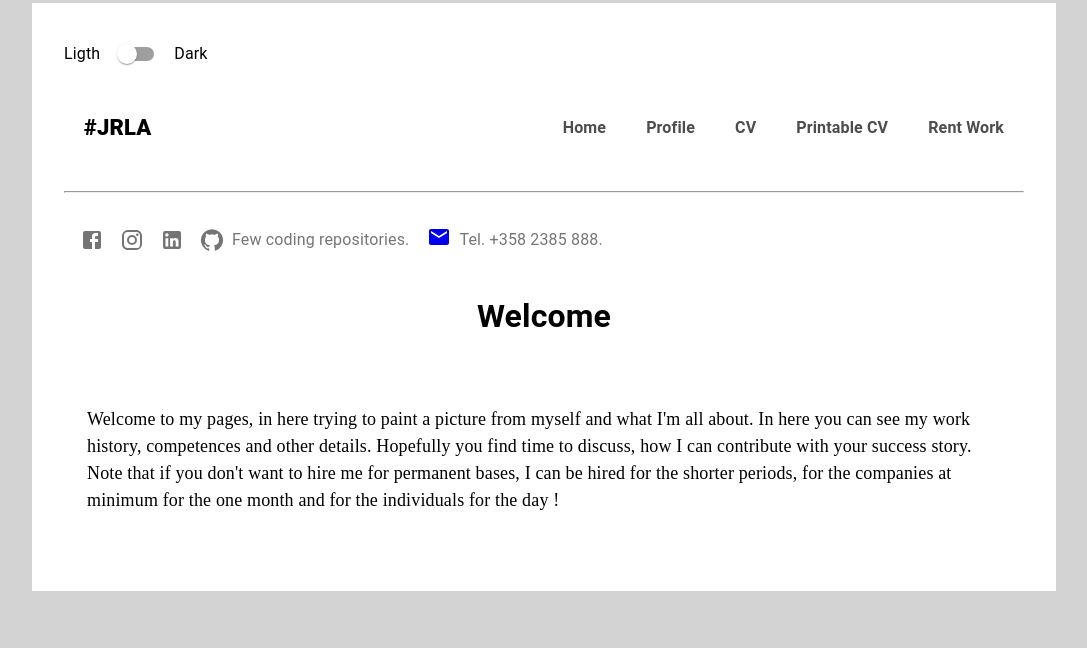
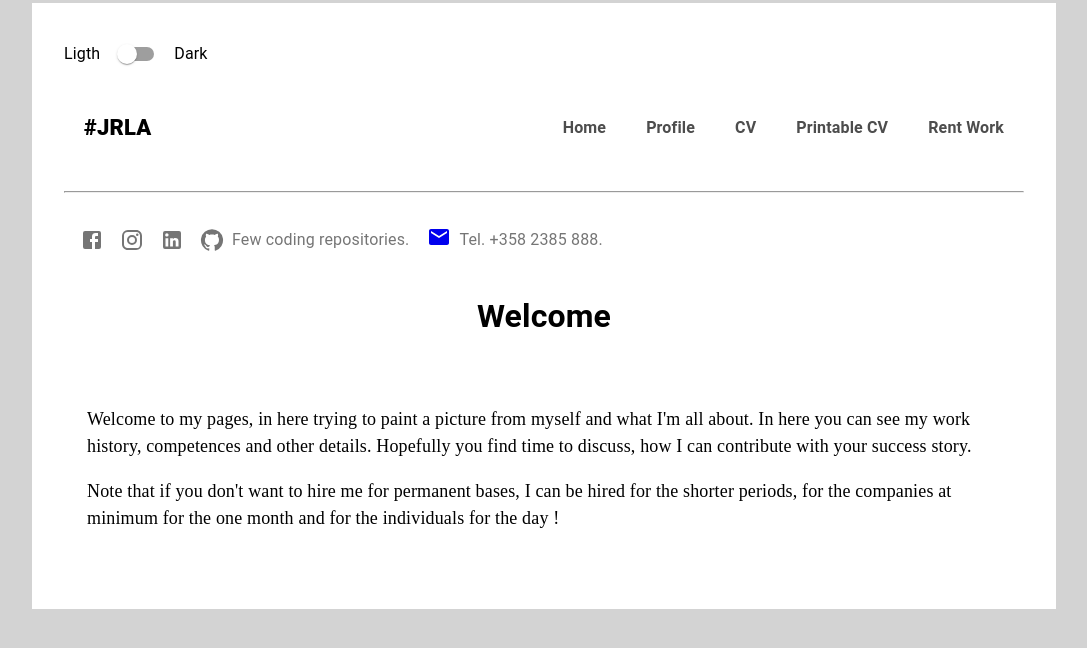
Before and after one commit to JouniR68/CV, a React (Vite) app: page / in a window 1280 px wide. Shown: the top 648 px of the page, without its empty margins (96-1183 px from the left). Built offline with nearby package versions, Linux system fonts and the light colour scheme.

Commit message:
Minor styling fixes

```diff
--- a/src/components/Customer.jsx
+++ b/src/components/Customer.jsx
@@ -207,7 +207,7 @@ export default function AddData(props) {
         />
         <br />
         <Button variant="contained" color="primary" onClick={() => save()}>
-          TALLETA
+          SAVE
         </Button>
       </Box>
     </div>
--- a/src/components/Home.jsx
+++ b/src/components/Home.jsx
@@ -7,7 +7,7 @@ export default function Home() {
       <h1>Welcome</h1>
       <div className='home-container'>
         Welcome to my pages, in here trying to paint a picture from myself and what I'm all about. In here you can see my work history, competences and other details.
-        Hopefully you find time to discuss, how I can contribute with your success story. Note that if you don't want to hire me for permanent bases, I can be hired for
+        Hopefully you find time to discuss, how I can contribute with your success story.<p></p>Note that if you don't want to hire me for permanent bases, I can be hired for
         the shorter periods, for the companies at minimum for the one month and for the individuals for the day !
       </div>
     </>
```
